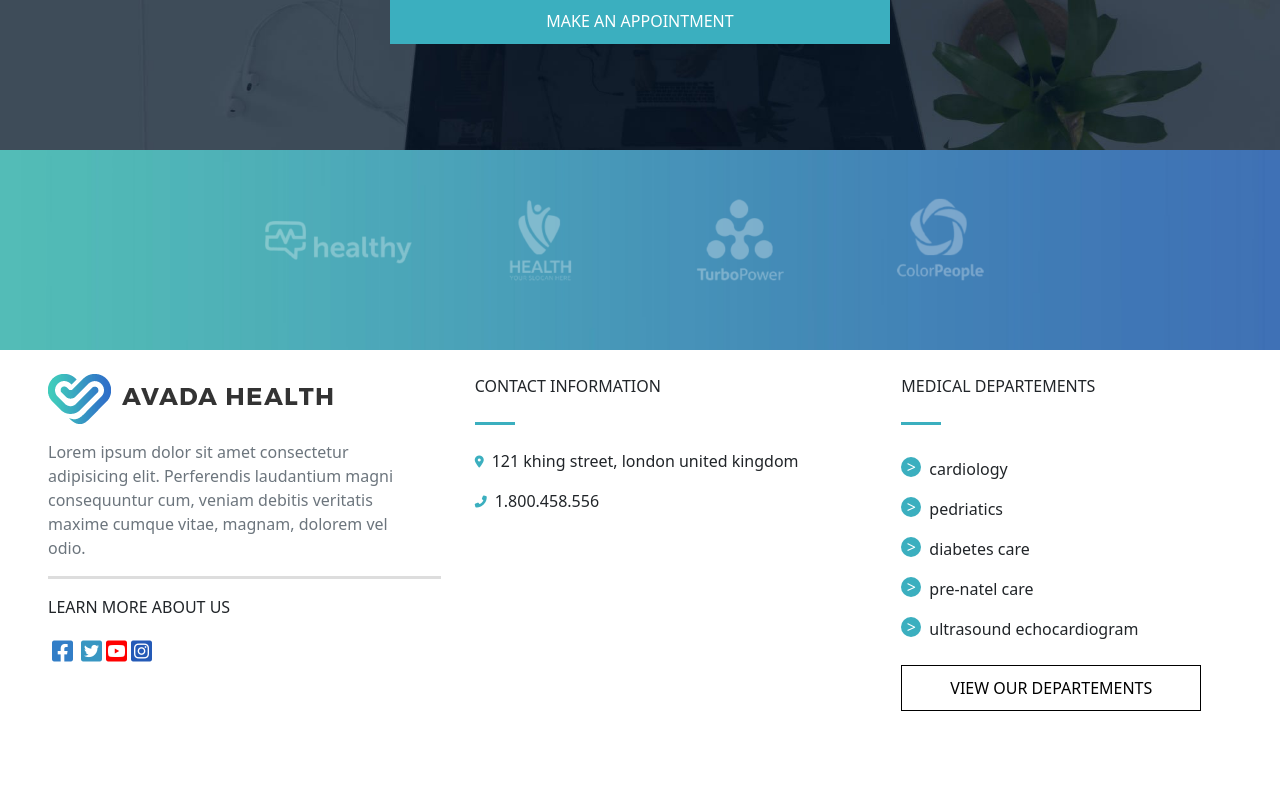
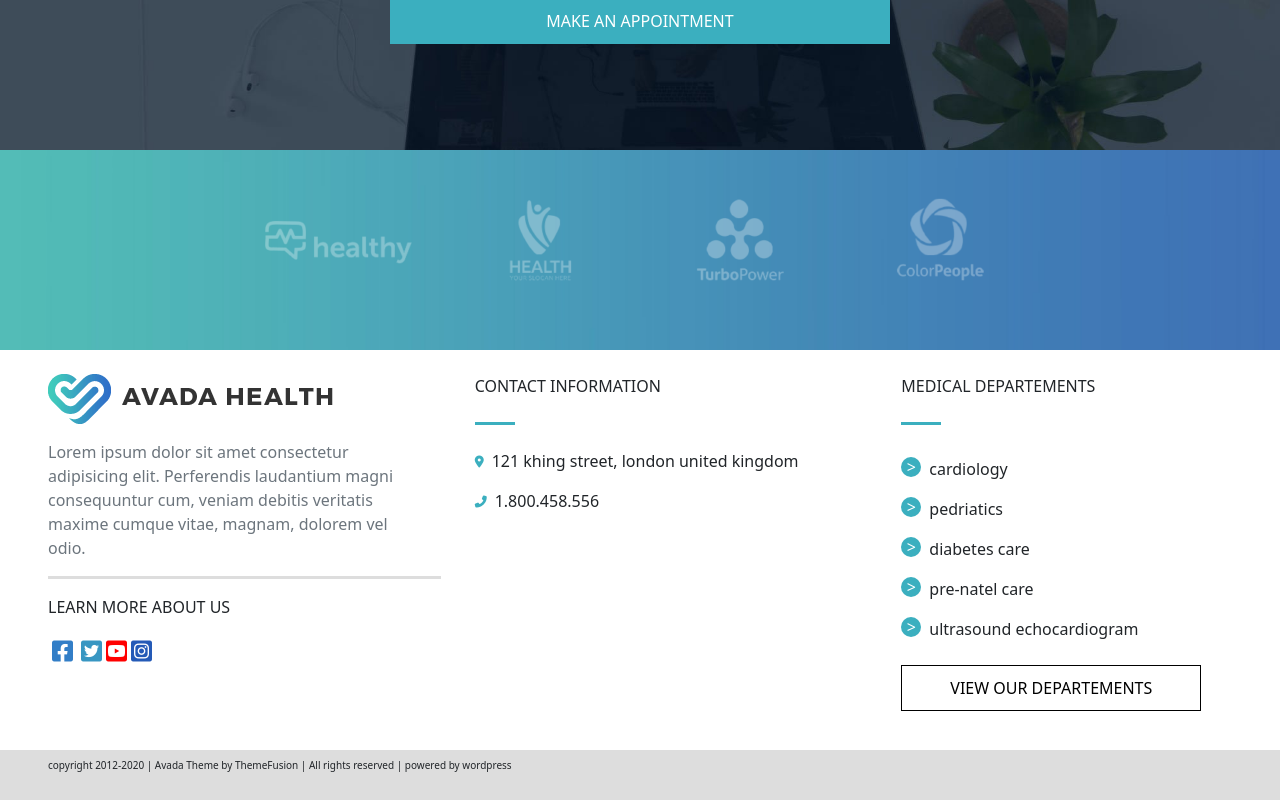
Before and after one commit to Mario-Marchio/proj-html-vuejs, a Vue app: page / in a window 1280 px wide. Shown: the part 4166-4966 px from the top of the page. Before the commit the page ends 4916 px from the top, so only its background shows below. Built offline with nearby package versions, Linux system fonts and the light colour scheme.

Commit message:
section 9 done

```diff
--- a/src/components/AppFooter.vue
+++ b/src/components/AppFooter.vue
@@ -133,6 +133,14 @@
         </div>
 
     </div>
+    <div class="section-9">
+        <div class="copyright-section">
+            <div class="ms-5 mt-2 copyright-size">copyright 2012-2020 | Avada Theme by ThemeFusion | All rights
+                reserved |
+                powered by wordpress
+            </div>
+        </div>
+    </div>
 </template>
 
 <style lang="scss" scoped>
@@ -159,6 +167,16 @@
     justify-content: space-around;
 }
 
+.section-8 {
+    height: 400px;
+    display: flex;
+}
+
+.section-9 {
+    height: 50px;
+    display: flex;
+    background-color: #dddddd;
+}
 
 .bgc-l-blue {
     background-color: #3bafbf;
@@ -225,10 +243,6 @@ textarea::placeholder {
     border: 1px solid transparent;
 }
 
-.section-8 {
-    height: 400px;
-    display: flex;
-}
 
 .footer-info {
     flex-basis: calc(100%/3);
@@ -272,4 +286,12 @@ textarea::placeholder {
     border: 1px solid black;
 
 }
+
+.copyright-section {
+    justify-content: space-between;
+}
+
+.copyright-size {
+    font-size: 10px;
+}
 </style>
```
